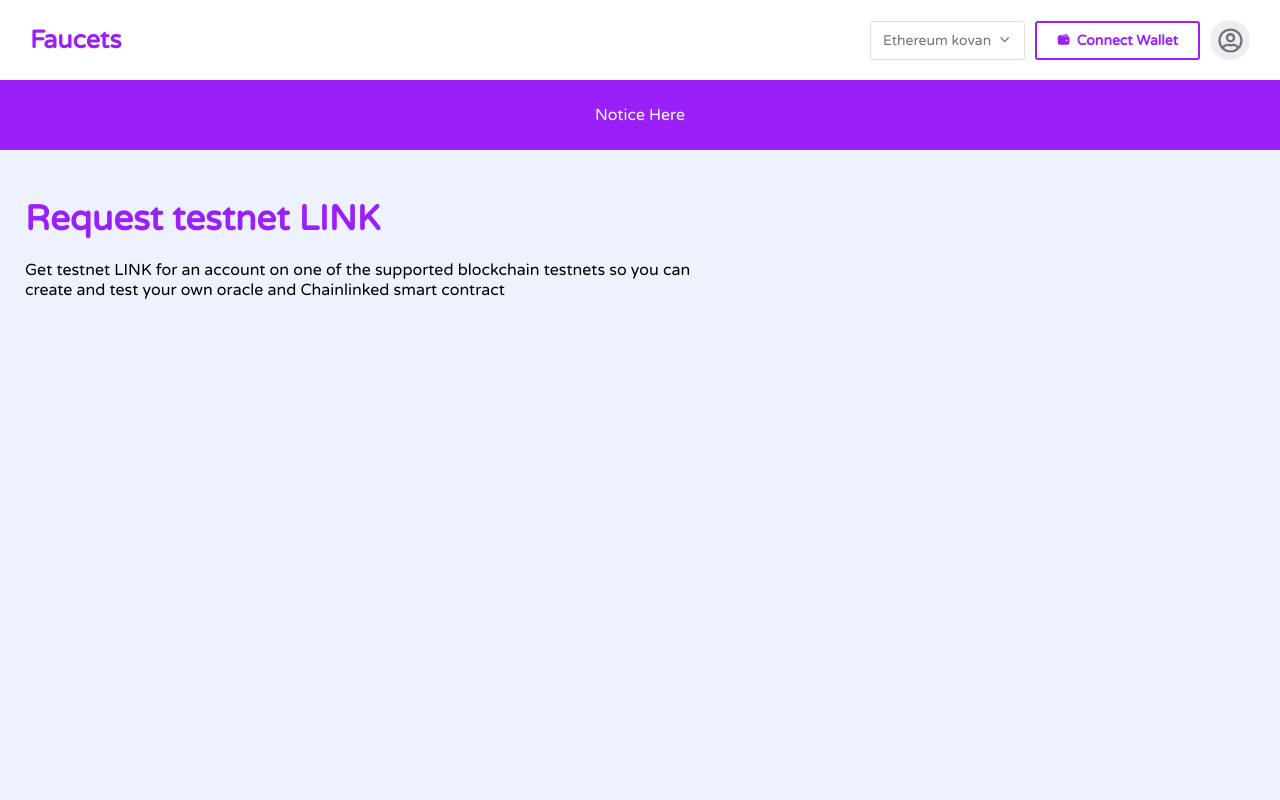
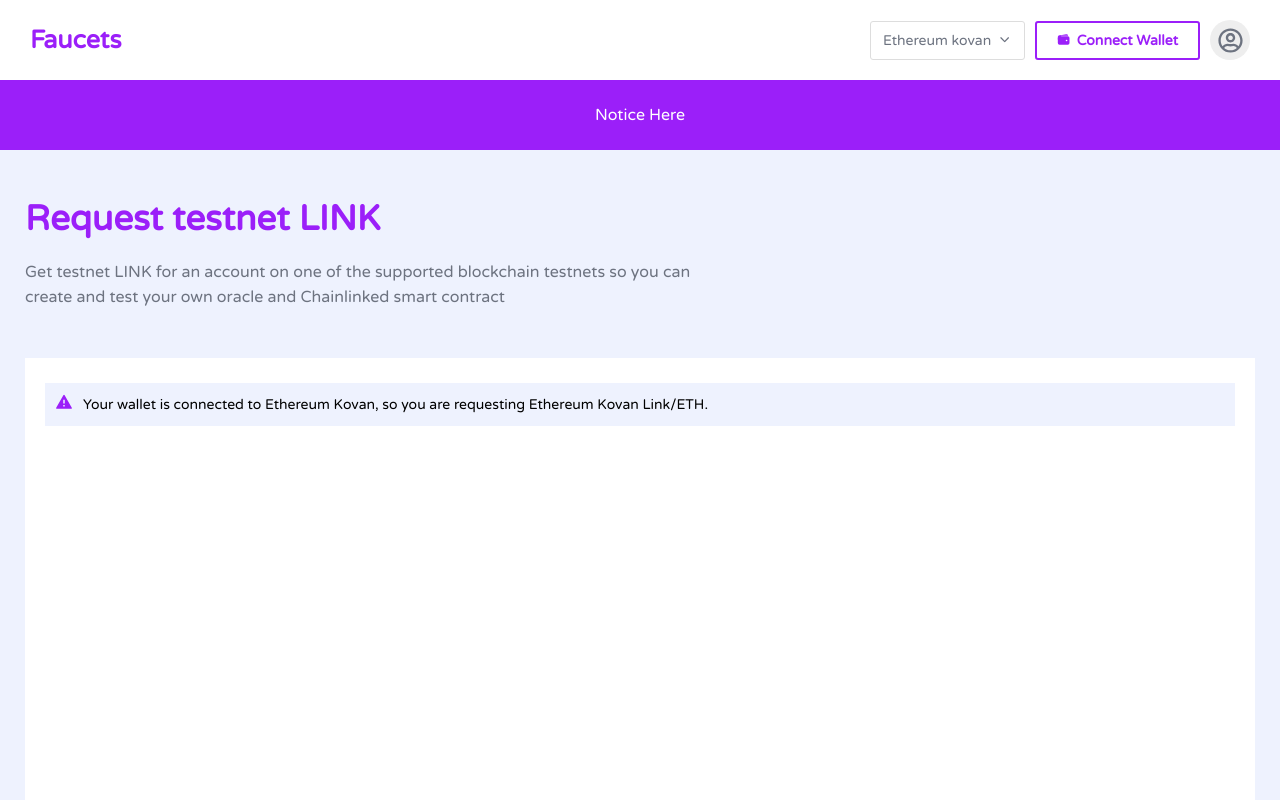
Before and after one commit to Sumon092/3wfaucet, a React (Create React App) app: page / in a window 1280 px wide. Shown: the top 800 px of the page. Built offline with nearby package versions, Linux system fonts and the light colour scheme.

Commit message:
wallet section added

```diff
--- a/src/components/HomeContents.jsx
+++ b/src/components/HomeContents.jsx
@@ -1,10 +1,11 @@
 import React from 'react';
 import styled from 'styled-components';
+import Wallet from './Wallet';
 
 const Container = styled.div`
     padding: 0px 25px;
     background-color: #eef2fe;
-    height: 100vh;
+    height: 100%;
     margin: 0px;
 `
 const TextContainer = styled.div`
@@ -17,7 +18,9 @@
     font-weight: 600;
 `
 const Text = styled.p`
-
+    color:#6d7380;
+    font-size:16px;
+    line-height: 25px;
 `
 
 const HomeContents = () => {
@@ -29,6 +32,7 @@
                     create and test your own oracle and Chainlinked smart contract
                 </Text>
             </TextContainer>
+            <Wallet />
         </Container>
     );
 };
--- a/src/components/NavBar.jsx
+++ b/src/components/NavBar.jsx
@@ -88,8 +88,6 @@
                             <svg stroke="currentColor" fill="currentColor" stroke-width="0" viewBox="0 0 496 512" height="1em" width="1em" xmlns="http://www.w3.org/2000/svg"><path d="M248 104c-53 0-96 43-96 96s43 96 96 96 96-43 96-96-43-96-96-96zm0 144c-26.5 0-48-21.5-48-48s21.5-48 48-48 48 21.5 48 48-21.5 48-48 48zm0-240C111 8 0 119 0 256s111 248 248 248 248-111 248-248S385 8 248 8zm0 448c-49.7 0-95.1-18.3-130.1-48.4 14.9-23 40.4-38.6 69.6-39.5 20.8 6.4 40.6 9.6 60.5 9.6s39.7-3.1 60.5-9.6c29.2 1 54.7 16.5 69.6 39.5-35 30.1-80.4 48.4-130.1 48.4zm162.7-84.1c-24.4-31.4-62.1-51.9-105.1-51.9-10.2 0-26 9.6-57.6 9.6-31.5 0-47.4-9.6-57.6-9.6-42.9 0-80.6 20.5-105.1 51.9C61.9 339.2 48 299.2 48 256c0-110.3 89.7-200 200-200s200 89.7 200 200c0 43.2-13.9 83.2-37.3 115.9z"></path></svg>
                         </UserToggler>
                     </MenuItem>
-
-
                 </Right>
             </Wrapper>
         </Container>
--- /dev/null
+++ b/src/components/Wallet.jsx
@@ -0,0 +1,41 @@
+import React from 'react';
+import styled from 'styled-components';
+
+const Container = styled.div`
+    height: 700px;
+    background-color: #ffffff;
+    padding: 25px 20px;
+`
+const Caution = styled.div`
+    display: flex;
+    align-items: center;
+    background-color: #eef2fe;
+    padding: 10px;
+    height: auto;
+`
+const CautionText = styled.p`
+    color:#000000;
+    margin: 0px 0px 0px 10px;
+    font-size:14px;
+`
+const Logo = styled.span`
+    color: #9B1FF9;
+    font-size:18px;
+`
+
+const Wallet = () => {
+    return (
+        <Container>
+            <Caution>
+                <Logo>
+                    <svg stroke="currentColor" fill="currentColor" stroke-width="0" viewBox="0 0 24 24" height="1em" width="1em" xmlns="http://www.w3.org/2000/svg"><g><path fill="none" d="M0 0h24v24H0z"></path><path d="M12.866 3l9.526 16.5a1 1 0 0 1-.866 1.5H2.474a1 1 0 0 1-.866-1.5L11.134 3a1 1 0 0 1 1.732 0zM11 16v2h2v-2h-2zm0-7v5h2V9h-2z"></path></g></svg>
+                </Logo>
+                <CautionText>
+                    Your wallet is connected to Ethereum Kovan, so you are requesting Ethereum Kovan Link/ETH.
+                </CautionText>
+            </Caution>
+        </Container>
+    );
+};
+
+export default Wallet;
```
